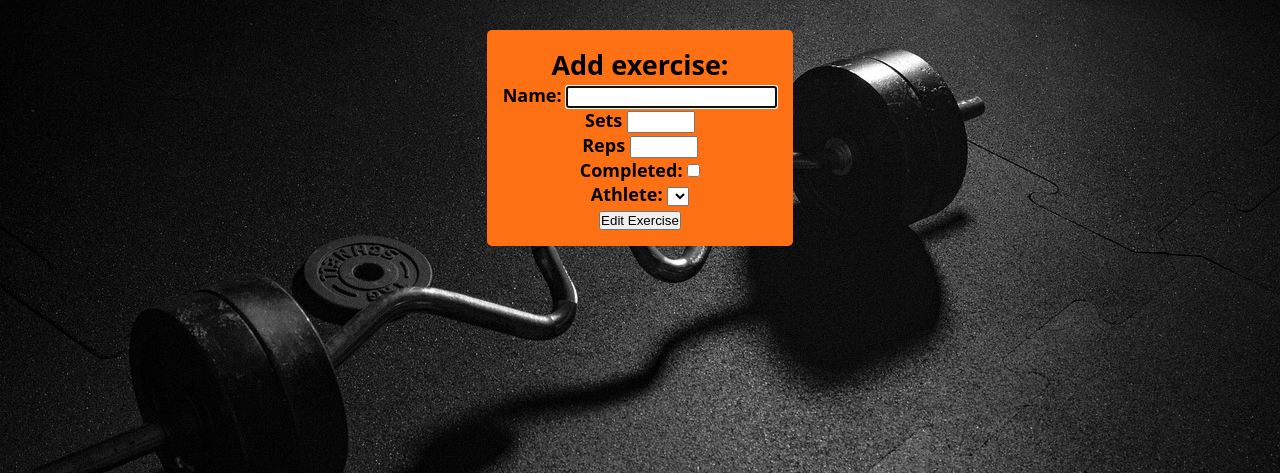
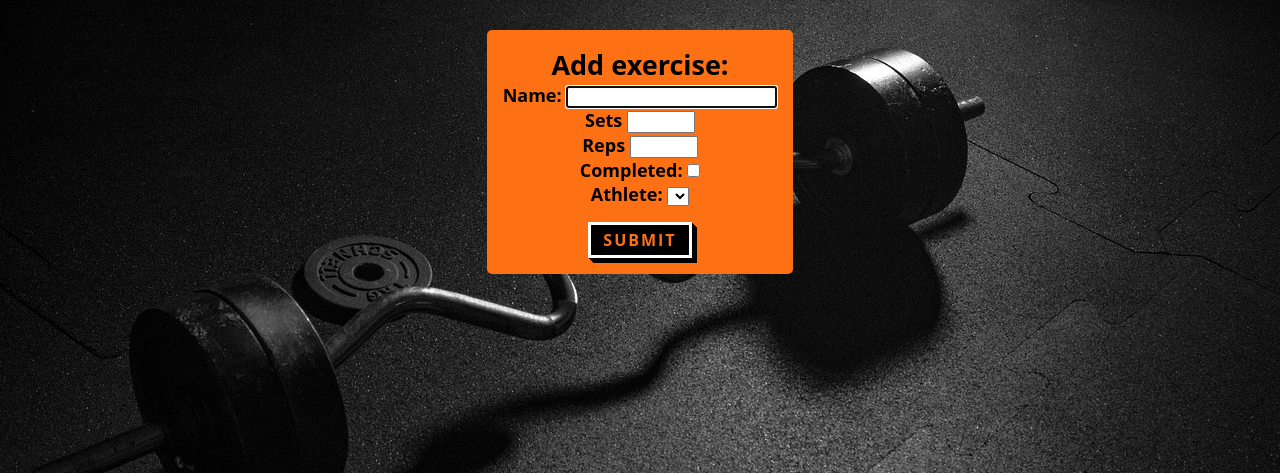
Before and after one commit to shanl0n/workout-app, a Flask app: page /exercises/new in a window 1280 px wide. Shown: the part 74-547 px from the top of the page. Run offline with Flask 3, Linux system fonts and the light colour scheme; data that the repository does not hold is empty.

Commit message:
Removed surplus code from index files and added styled buttons throughout

```diff
--- a/static/style.css
+++ b/static/style.css
@@ -167,6 +167,10 @@ th {
   color: black;
 }
 
+a.bg-orange:visited {
+  color: black;
+}
+
 .show-exercise {
     margin-top: 30px;
     font-size: large;
@@ -178,3 +182,75 @@ th {
     height: min-content;
     background-color: black;
 }
+
+.button {
+  font-family: "Open Sans", sans-serif;
+  font-size: 16px;
+  font-weight: 700;
+  letter-spacing: 2px;
+  text-decoration: none;
+  text-transform: uppercase;
+  cursor: pointer;
+  border: 3px solid;
+  padding: 0.25em 0.5em;
+  box-shadow: 1px 1px 0px 0px #fd7014, 2px 2px 0px 0px #fd7014, 3px 3px 0px 0px #fd7014, 4px 4px 0px 0px #fd7014, 5px 5px 0px 0px #fd7014;
+  position: relative;
+  user-select: none;
+  -webkit-user-select: none;
+  touch-action: manipulation;
+}
+
+.button:active {
+  box-shadow: 0px 0px 0px 0px;
+  top: 5px;
+  left: 5px;
+}
+
+@media (min-width: 768px) {
+  .button {
+    padding: 0.25em 0.75em;
+  }
+}
+
+.button {
+  font-family: "Open Sans", sans-serif;
+  font-size: 16px;
+  font-weight: 700;
+  letter-spacing: 2px;
+  text-decoration: none;
+  text-transform: uppercase;
+  cursor: pointer;
+  border: 3px solid;
+  padding: 0.25em 0.5em;
+  box-shadow: 1px 1px 0px 0px #fd7014, 2px 2px 0px 0px #fd7014, 3px 3px 0px 0px #fd7014, 4px 4px 0px 0px #fd7014, 5px 5px 0px 0px #fd7014;
+  position: relative;
+  user-select: none;
+  -webkit-user-select: none;
+  touch-action: manipulation;
+}
+
+.bg-black {
+  background-color: black;
+  color: #fd7014;
+}
+
+.button.bg-black {
+  box-shadow: 1px 1px 0px 0px black, 2px 2px 0px 0px black, 3px 3px 0px 0px black, 4px 4px 0px 0px black, 5px 5px 0px 0px black;
+  border-color: white;
+}
+
+.button:active {
+  box-shadow: 0px 0px 0px 0px;
+  top: 5px;
+  left: 5px;
+}
+
+@media (min-width: 768px) {
+  .button {
+    padding: 0.25em 0.75em;
+  }
+}
+
+.margin-top {
+  margin-top: 1rem;
+}
--- a/templates/exercises/form.jinja
+++ b/templates/exercises/form.jinja
@@ -20,9 +20,7 @@
                 type="text"
                 id="name"
                 name="name"
-                {% if exercise %}
                 value="{{ exercise.name }}"
-                {% endif %}
                 required
                 autofocus
             />
@@ -35,9 +33,7 @@
                 max="100"
                 id="sets"
                 name="sets"
-                {% if exercise is defined %}
                 value="{{ exercise.sets }}"
-                {% endif %}
                 required/>
         </div>
         <div>
@@ -48,9 +44,7 @@
                 max="100"
                 id="reps"
                 name="reps"
-                {% if exercise %}
                 value="{{ exercise.reps }}"
-                {% endif %}
                 required/>
         </div>
         <div>
@@ -69,7 +63,7 @@
                 {% endfor %}
             </select>
         </div>
-        <button type="submit">Edit Exercise</button>
+        <button type="submit" class="button bg-black margin-top">Submit</button>
     </form>
 </div>
 </div>
```
Also changed, not shown: templates/exercises/index.jinja (+11 -44 lines).
